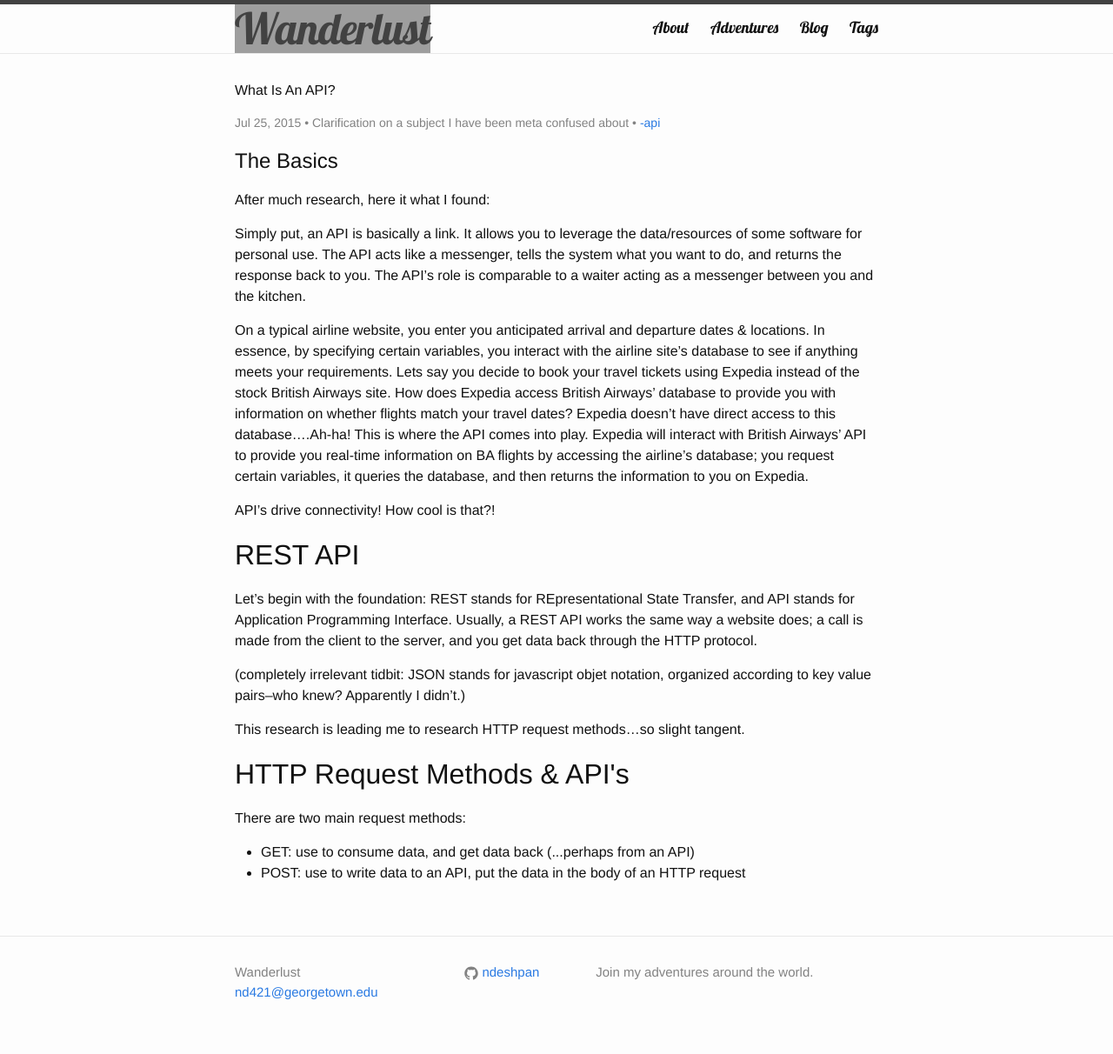
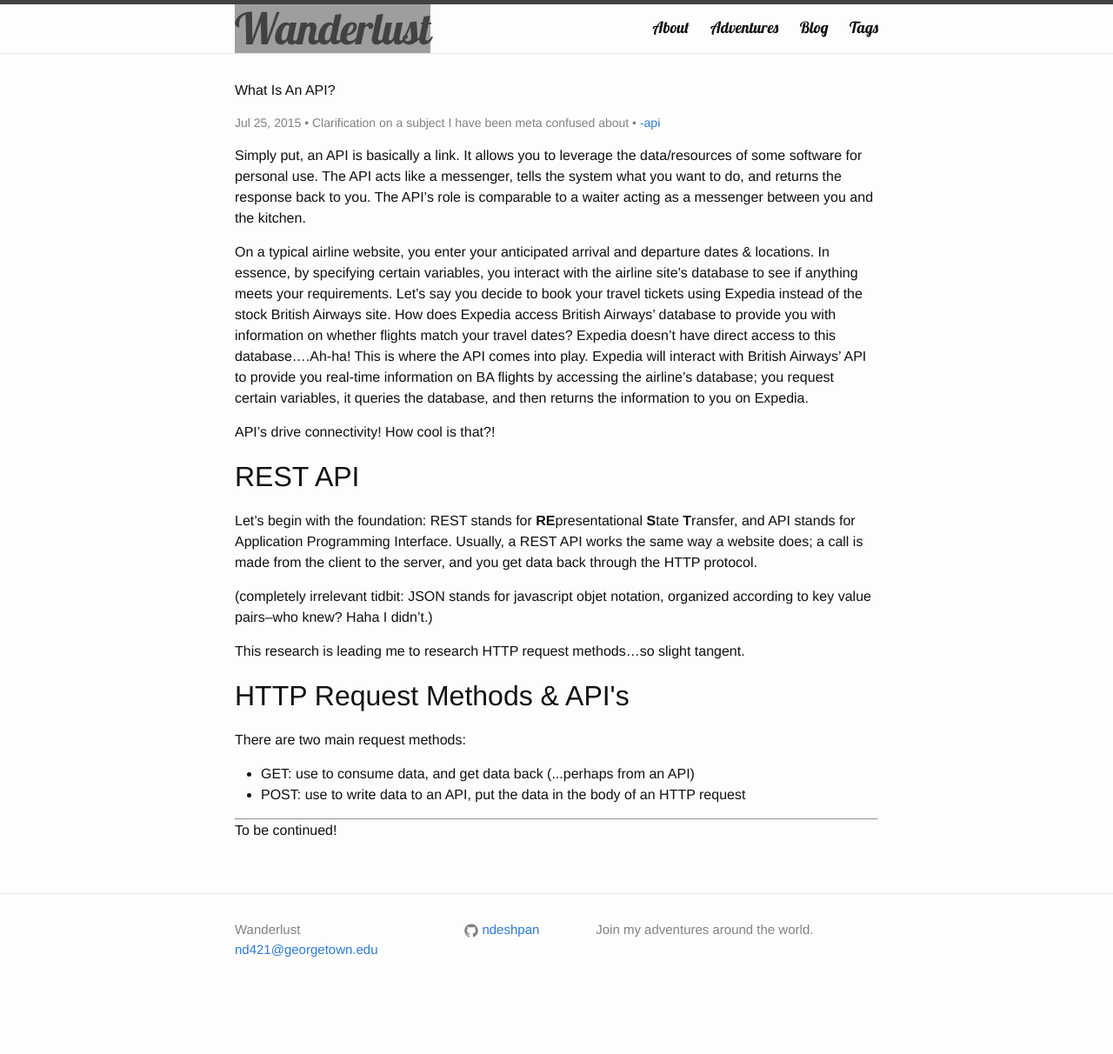
Before and after one commit to ndeshpan/ndeshpan.github.io, a Jekyll site: the page built from _posts/2015-07-25-what-is-an-api.markdown, in a window 1280 px wide. Shown: the whole page at 87% size. Built offline with Jekyll 4.4.1, drawn with Linux system fonts in a browser that asks for light colours; after the commit the page ends 1163 px from its top, so only the background shows below that; grey boxes are pictures that could not be loaded.

Commit message:
Change Status, Post TBContinued

```diff
--- a/_posts/2015-07-25-what-is-an-api.markdown
+++ b/_posts/2015-07-25-what-is-an-api.markdown
@@ -6,28 +6,32 @@
 categories: jekyll update
 tags:
 - -api
-blog_excerpt: At my internship, I keep hearing the word API. Its tossed around the way kindergardeners ask the question "why"; people reference it constantly, and the more its mentioned, my mind becomes more muddled. So here is an attempt to unpack the uncertainty, and understand the core tenets of an API!
+blog_excerpt: I keep hearing the word API. It's tossed around the way kindergardeners ask the question "why". People reference it constantly, and the more its mentioned, the farther I am mired in the swamp of incertainty. So here is an attempt to unpack the mystique, and understand the core tenets of an API!
 imgurl: http://www.mashery.com/sites/default/files/styles/640x480/public/fields/field_image_row/api-management.png?itok=EmhuIme0
 ---
-<h1> The Basics </h1>
-After much research, here it what I found:
+
+
+
 
 Simply put, an API is basically a link. It allows you to leverage the data/resources of some software for personal use. The API acts like a messenger, tells the system what you want to do, and returns the response back to you. The API's role is comparable to a waiter acting as a messenger between you and the kitchen.
 
-On a typical airline website, you enter you anticipated arrival and departure dates & locations. In essence, by specifying certain variables, you interact with the airline site's database to see if anything meets your requirements. Lets say you decide to book your travel tickets using Expedia instead of the stock British Airways site. How does Expedia access British Airways' database to provide you with information on whether flights match your travel dates? Expedia doesn't have direct access to this database....Ah-ha! This is where the API comes into play. Expedia will interact with British Airways' API to provide you real-time information on BA flights by accessing the airline's database; you request certain variables, it queries the database, and then returns the information to you on Expedia.
+On a typical airline website, you enter your anticipated arrival and departure dates & locations. In essence, by specifying certain variables, you interact with the airline site's database to see if anything meets your requirements. Let's say you decide to book your travel tickets using Expedia instead of the stock British Airways site. How does Expedia access British Airways' database to provide you with information on whether flights match your travel dates? Expedia doesn't have direct access to this database....Ah-ha! This is where the API comes into play. Expedia will interact with British Airways' API to provide you real-time information on BA flights by accessing the airline's database; you request certain variables, it queries the database, and then returns the information to you on Expedia.
 
 API's drive connectivity! How cool is that?!
 
 <h2> REST API </h2>
-Let's begin with the foundation: REST stands for REpresentational State Transfer, and API stands for Application Programming Interface. Usually, a REST API works the same way a website does; a call is made from the client to the server, and you get data back through the HTTP protocol.
+Let's begin with the foundation: REST stands for **RE**presentational **S**tate **T**ransfer, and API stands for Application Programming Interface. Usually, a REST API works the same way a website does; a call is made from the client to the server, and you get data back through the HTTP protocol.
 
-(completely irrelevant tidbit: JSON stands for javascript objet notation, organized according to key value pairs--who knew? Apparently I didn't.)
+(completely irrelevant tidbit: JSON stands for javascript objet notation, organized according to key value pairs--who knew? Haha I didn't.)
 
 This research is leading me to research HTTP request methods...so slight tangent.
 
 <h2> HTTP Request Methods & API's</h2>
 There are two main request methods:
 <ul>
-	<li> GET: use to consume data, and get data back (...perhaps from an API)</li>
-	<li> POST: use to write data to an API, put the data in the body of an HTTP request </li>
+	<li>GET: use to consume data, and get data back (...perhaps from an API)</li>
+	<li>POST: use to write data to an API, put the data in the body of an HTTP request </li>
+
 </ul>
+_________________
+To be continued!
```
Also changed, not shown: 1 other file.
